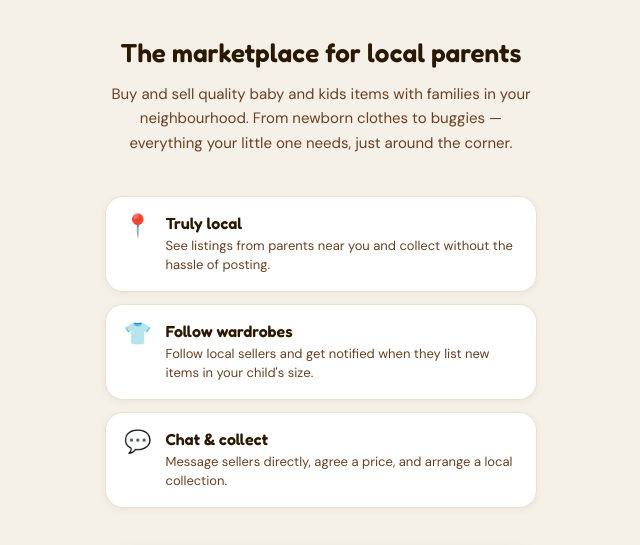
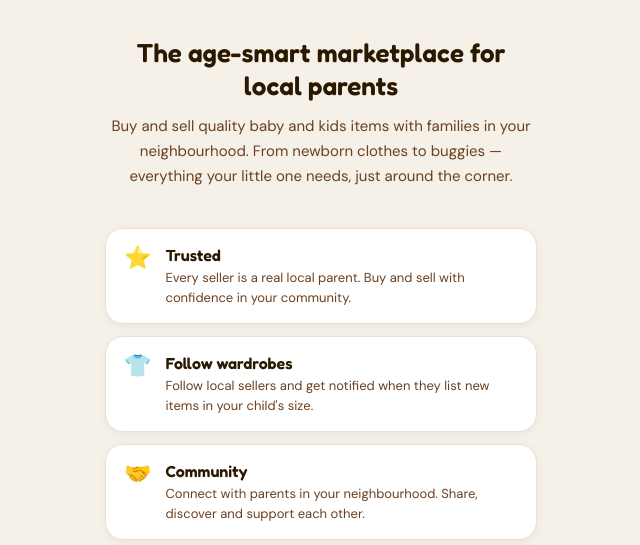
Before and after one commit to jackcumming2-ops/nappyvalley-landing, a plain HTML site: page index.html in a window 1280 px wide. Shown: the part 183-728 px from the top of the page, without its empty margins (319-959 px from the left). Drawn offline with Linux system fonts and the light colour scheme.

Commit message:
Update index.html

```diff
--- a/index.html
+++ b/index.html
@@ -220,16 +220,16 @@
     </div>
 
     <div class="hero">
-      <h1>The marketplace for local parents</h1>
+      <h1>The age-smart marketplace for local parents</h1>
       <p>Buy and sell quality baby and kids items with families in your neighbourhood. From newborn clothes to buggies — everything your little one needs, just around the corner.</p>
     </div>
 
     <div class="features">
       <div class="feature-card">
-        <div class="feature-icon">📍</div>
+        <div class="feature-icon">⭐</div>
         <div>
-          <h3>Truly local</h3>
-          <p>See listings from parents near you and collect without the hassle of posting.</p>
+          <h3>Trusted</h3>
+          <p>Every seller is a real local parent. Buy and sell with confidence in your community.</p>
         </div>
       </div>
       <div class="feature-card">
@@ -240,10 +240,10 @@
         </div>
       </div>
       <div class="feature-card">
-        <div class="feature-icon">💬</div>
+        <div class="feature-icon">🤝</div>
         <div>
-          <h3>Chat &amp; collect</h3>
-          <p>Message sellers directly, agree a price, and arrange a local collection.</p>
+          <h3>Community</h3>
+          <p>Connect with parents in your neighbourhood. Share, discover and support each other.</p>
         </div>
       </div>
     </div>
```
